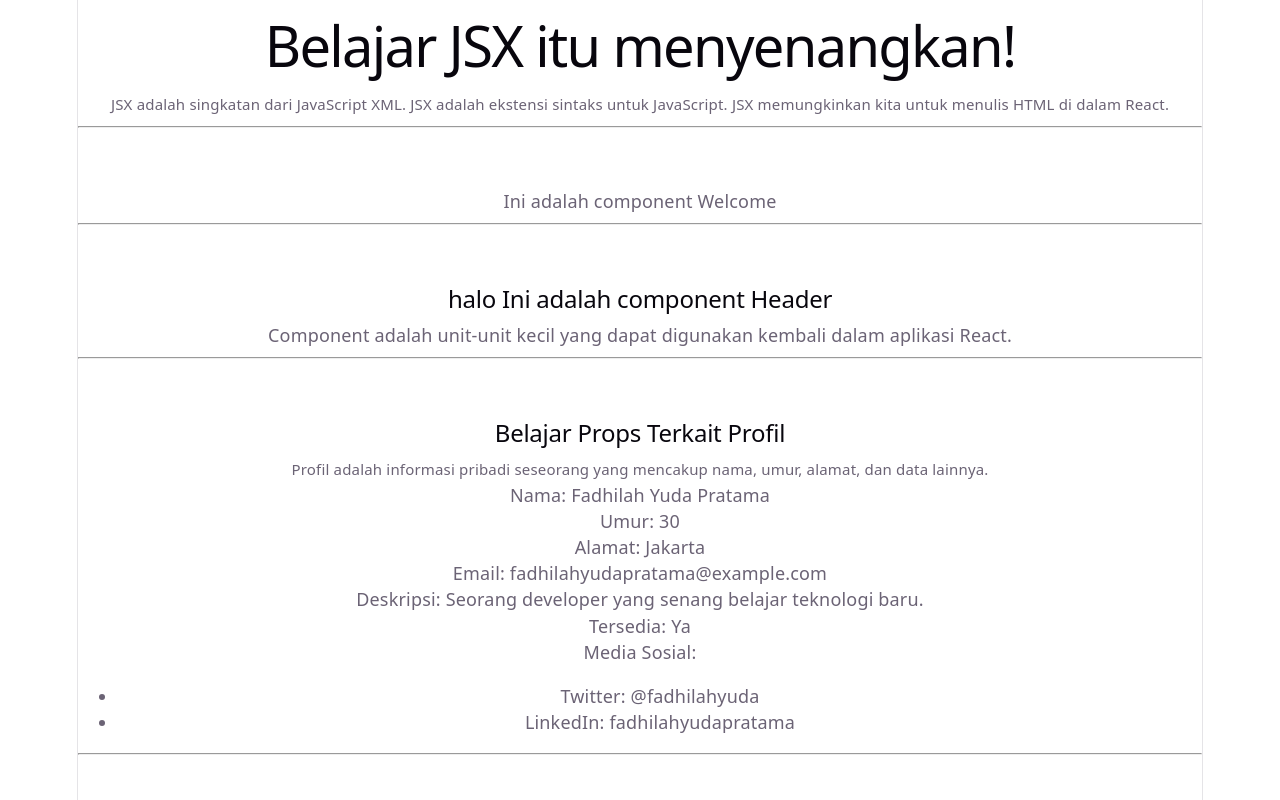
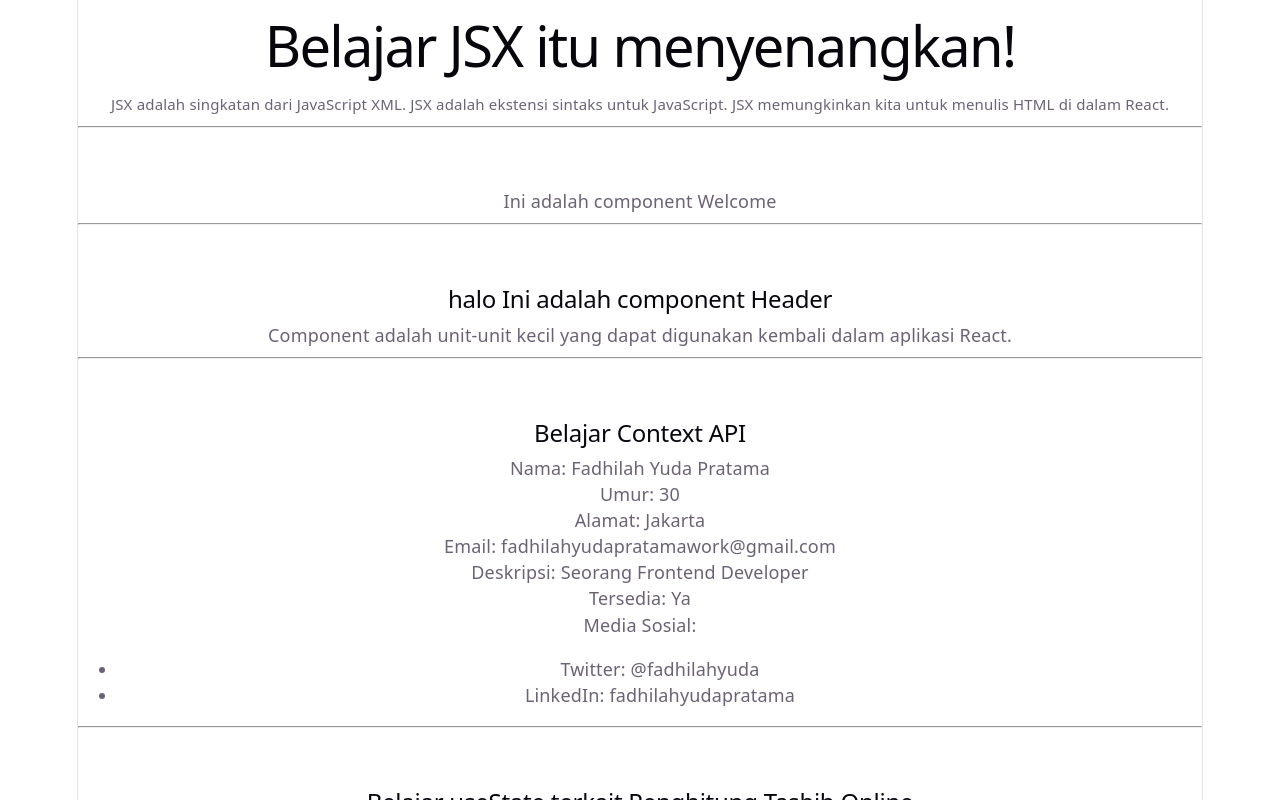
Before and after one commit to fadilahyudapratama/learn-react-basic, a React (Vite) app: page / in a window 1280 px wide. Shown: the top 800 px of the page. Built offline with nearby package versions, Linux system fonts and the light colour scheme.

Commit message:
Belajar mengenai Context API

```diff
--- a/src/App.jsx
+++ b/src/App.jsx
@@ -1,3 +1,5 @@
+import { useState } from 'react';
+import { ProfileContext } from './component/ProfileContext'
 // import './App.css'
 import Welcome from './component/Welcome';
 import Header from './component/Header';
@@ -14,8 +16,20 @@ import Memoization from './component/Memoization';
 
 function App() {
   const name = "fadhilah Yuda Pratama";
-
+  const [user, setUser] = useState({
+    name: "Fadhilah Yuda Pratama",
+    age: 30,
+    location: "Jakarta",
+    email: "fadhilahyudapratamawork@gmail.com",
+    description: "Seorang Frontend Developer",
+    available: true,
+    socialMedia: {
+      twitter: "@fadhilahyuda",
+      linkedin: "fadhilahyudapratama",
+    },
+  });
   return (
+    <ProfileContext.Provider value={user}>
       <div>
         <Section>
           <h1>Belajar JSX itu menyenangkan!</h1>
@@ -28,7 +42,7 @@ function App() {
           <Header />
         </Section>
         <Section>
-        <Profil name="Fadhilah Yuda Pratama" age={30} location="Jakarta" email="fadhilahyudapratama@example.com" description="Seorang developer yang senang belajar teknologi baru." available={true} socialMedia={{ twitter: "@fadhilahyuda", linkedin: "fadhilahyudapratama" }}  />
+          <Profil />
         </Section>
         <Section>
           <Counter />
@@ -55,6 +69,7 @@ function App() {
           <Memoization />
         </Section>
       </div>
+    </ProfileContext.Provider>
   )
 }
 
--- a/src/component/Profil.jsx
+++ b/src/component/Profil.jsx
@@ -1,15 +1,30 @@
-function Profil({ name, age, location, email, description, available, socialMedia }) {
+import { useContext } from "react";
+import { ProfileContext } from "./ProfileContext";
+
+function Profil() {
+    const user = useContext(ProfileContext);
+     const {
+        name,
+        age,
+        location,
+        email,
+        description,
+        available,
+        socialMedia,
+    } = user;
     return (
         <div>
-            <h2>Belajar Props Terkait Profil</h2>
-            <small>Profil adalah informasi pribadi seseorang yang mencakup nama, umur, alamat, dan data lainnya.</small>
+        <h2>Belajar Context API</h2>
+
         <p>Nama: {name}</p>
         <p>Umur: {age}</p>
         <p>Alamat: {location}</p>
         <p>Email: {email}</p>
         <p>Deskripsi: {description}</p>
         <p>Tersedia: {available ? "Ya" : "Tidak"}</p>
+
         <p>Media Sosial:</p>
+
         <ul>
             <li>Twitter: {socialMedia.twitter}</li>
             <li>LinkedIn: {socialMedia.linkedin}</li>
--- /dev/null
+++ b/src/component/ProfileContext.jsx
@@ -0,0 +1,3 @@
+import { createContext } from "react";
+
+export const ProfileContext = createContext();
```
Lines whose indentation alone changed are shown as unchanged.
